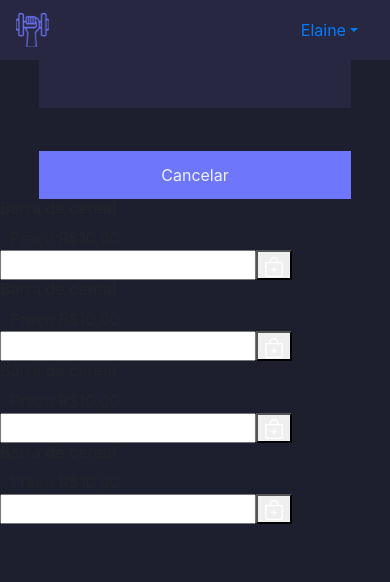
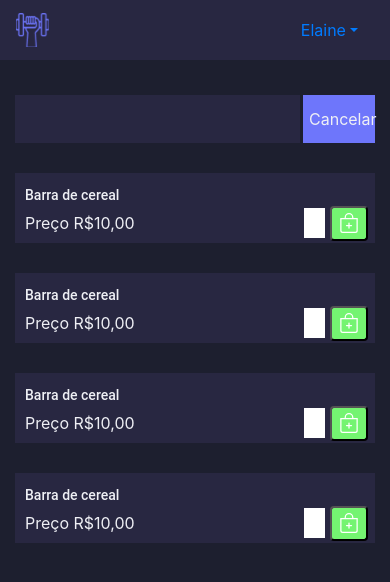
Before and after one commit to robsonmvieira/herba-front, a Next.js app: page /listproducts in a window 390 px wide. Shown: the top 582 px of the page. Built offline with nearby package versions, Linux system fonts and the light colour scheme.

Commit message:
Responsive lits

```diff
--- a/src/components/product/styles.ts
+++ b/src/components/product/styles.ts
@@ -1,4 +1,24 @@
 import styled from "styled-components";
+
+export const ItemContainer = styled.div`
+  @media (max-width: 360px) {
+    display: flex;
+    align-items: flex-end;
+    padding: 15px;
+  }
+  @media (min-width: 361px) and (max-width: 760px) {
+    display: flex;
+    align-items: flex-end;
+    padding: 15px;
+    justify-content: center;
+  }
+
+  @media (min-width: 761px) {
+    display: flex;
+    align-items: flex-end;
+    padding: 15px;
+  }
+`;
 
 export const ContainerItemInfo = styled.div`
   @media (max-width: 360px) {
@@ -18,13 +38,24 @@ export const ContainerItemInfo = styled.div`
       margin-left: 10px;
     }
   }
-`;
 
-export const ItemContainer = styled.div`
-  @media (max-width: 360px) {
+  @media (min-width: 361px) and (max-width: 760px) {
+    background: #282741;
+    width: 65%;
+    height: 70px;
     display: flex;
-    align-items: flex-end;
-    padding: 15px;
+    flex-direction: column;
+    color: #eff0f5;
+    justify-content: flex-end;
+    max-width: 540px;
+    & h6 {
+      font-family: Roboto;
+      font-style: normal;
+      font-weight: 500;
+      font-size: 14px;
+      line-height: 16px;
+      margin-left: 10px;
+    }
   }
 `;
 
@@ -37,11 +68,30 @@ export const ContainerIconsInfo = styled.div`
     align-items: center;
     justify-content: flex-end;
   }
+
+  @media (min-width: 361px) and (max-width: 760px) {
+    background: #282741;
+    width: 35%;
+    height: 70px;
+    display: flex;
+    align-items: center;
+    justify-content: flex-end;
+  }
 `;
 
 export const InputIconInfo = styled.input`
   @media (max-width: 360px) {
     width: 35%;
+    height: 30px;
+    background: #fff;
+    color: black;
+    border: none;
+    margin-top: 30px;
+    margin-right: 5px;
+  }
+
+  @media (min-width: 361px) and (max-width: 760px) {
+    width: 17%;
     height: 30px;
     background: #fff;
     color: black;
@@ -63,4 +113,16 @@ export const ContainerBtn = styled.button`
     justify-content: center;
     margin-right: 7px;
   }
+
+  @media (min-width: 361px) and (max-width: 760px) {
+    width: 30%;
+    height: 35px;
+    background: #74f471;
+    border-radius: 4px;
+    margin-top: 30px;
+    display: flex;
+    align-items: center;
+    justify-content: center;
+    margin-right: 7px;
+  }
 `;
--- a/src/pages/listproducts/styles.ts
+++ b/src/pages/listproducts/styles.ts
@@ -32,16 +32,21 @@ export const FormList = styled.form`
     flex-direction: row;
     align-items: center;
     padding: 15px;
+    justify-content: center;
   }
   @media (min-width: 361px) and (max-width: 760px) {
     display: flex;
-    flex-direction: column;
+    flex-direction: row;
     align-items: center;
+    padding: 15px;
+    justify-content: center;
   }
   @media (min-width: 761px) {
     display: flex;
-    flex-direction: column;
+    flex-direction: row;
     align-items: center;
+    padding: 15px;
+    justify-content: center;
   }
 `;
 export const LabelList = styled.label`
@@ -85,33 +90,34 @@ export const InputFormList = styled.input`
   @media (max-width: 360px) {
     width: 80%;
     height: 48px;
-    left: 43px;
-    top: 252px;
+    background: #282741;
+    color: #eff0f5;
+    border: none;
+    margin-top: 20px;
+    padding: 20px;
+  }
+  /* medium */
+  @media (min-width: 361px) and (max-width: 760px) {
+    width: 100%;
+    max-width: 400px;
+    height: 48px;
+    padding: 20px;
     background: #282741;
     color: #eff0f5;
     border: none;
     margin-top: 20px;
   }
-  /* medium */
-  @media (min-width: 361px) and (max-width: 760px) {
-    width: 80%;
-    max-width: 400px;
+  /* large */
+
+  @media (min-width: 761px) {
+    width: 100%;
+    max-width: 500px;
     height: 48px;
     background: #282741;
     color: #eff0f5;
     border: none;
-  }
-  /* large */
-
-  @media (min-width: 761px) {
-    width: 80%;
-    max-width: 500px;
-    height: 40px;
-    left: 20px;
-    top: 252px;
-    background: #282741;
-    color: #eff0f5;
-    border: none;
+    margin-top: 20px;
+    padding: 20px;
   }
 `;
 
@@ -124,33 +130,34 @@ export const BtnList = styled.button`
     color: #eff0f5;
     border: none;
     font-size: 120%;
+    margin-left: 3px;
   }
 
   /* Medium */
 
   @media (min-width: 361px) and (max-width: 760px) {
-    width: 80%;
+    width: 20%;
     max-width: 400px;
-    margin-top: 43px;
     height: 48px;
-    left: 43px;
-    top: 252px;
+    margin-top: 20px;
     background: #6e76fb;
     color: #eff0f5;
     border: none;
     font-size: 100%;
+    margin-left: 3px;
   }
 
   /* large  */
 
   @media (min-width: 761px) {
-    width: 100%;
+    width: 20%;
     max-width: 500px;
-    margin-top: 28px;
-    height: 45px;
+    margin-top: 20px;
+    height: 48px;
     background: #6e76fb;
     color: #eff0f5;
     border: none;
     font-size: 120%;
+    margin-left: 3px;
   }
 `;
```
